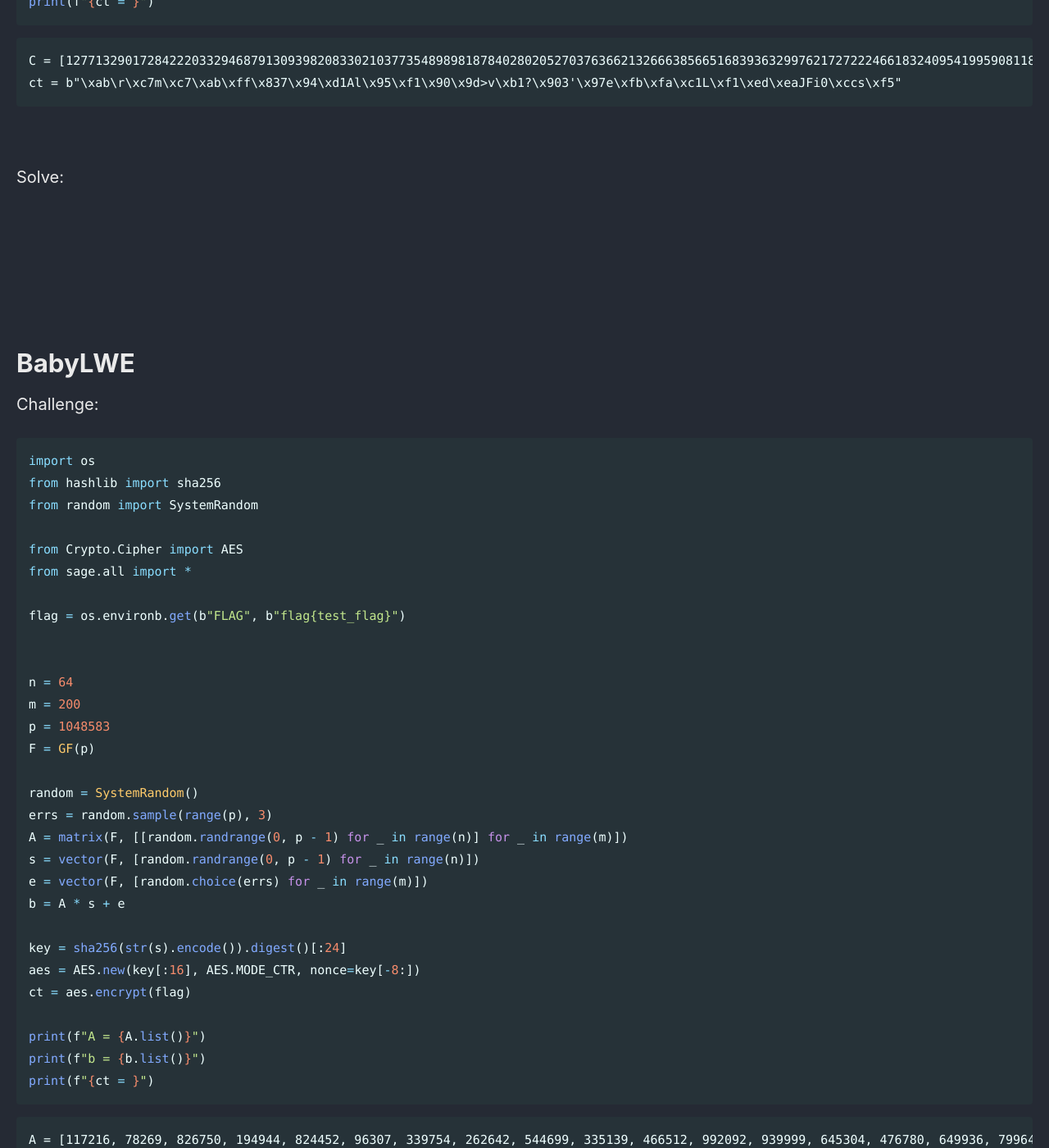
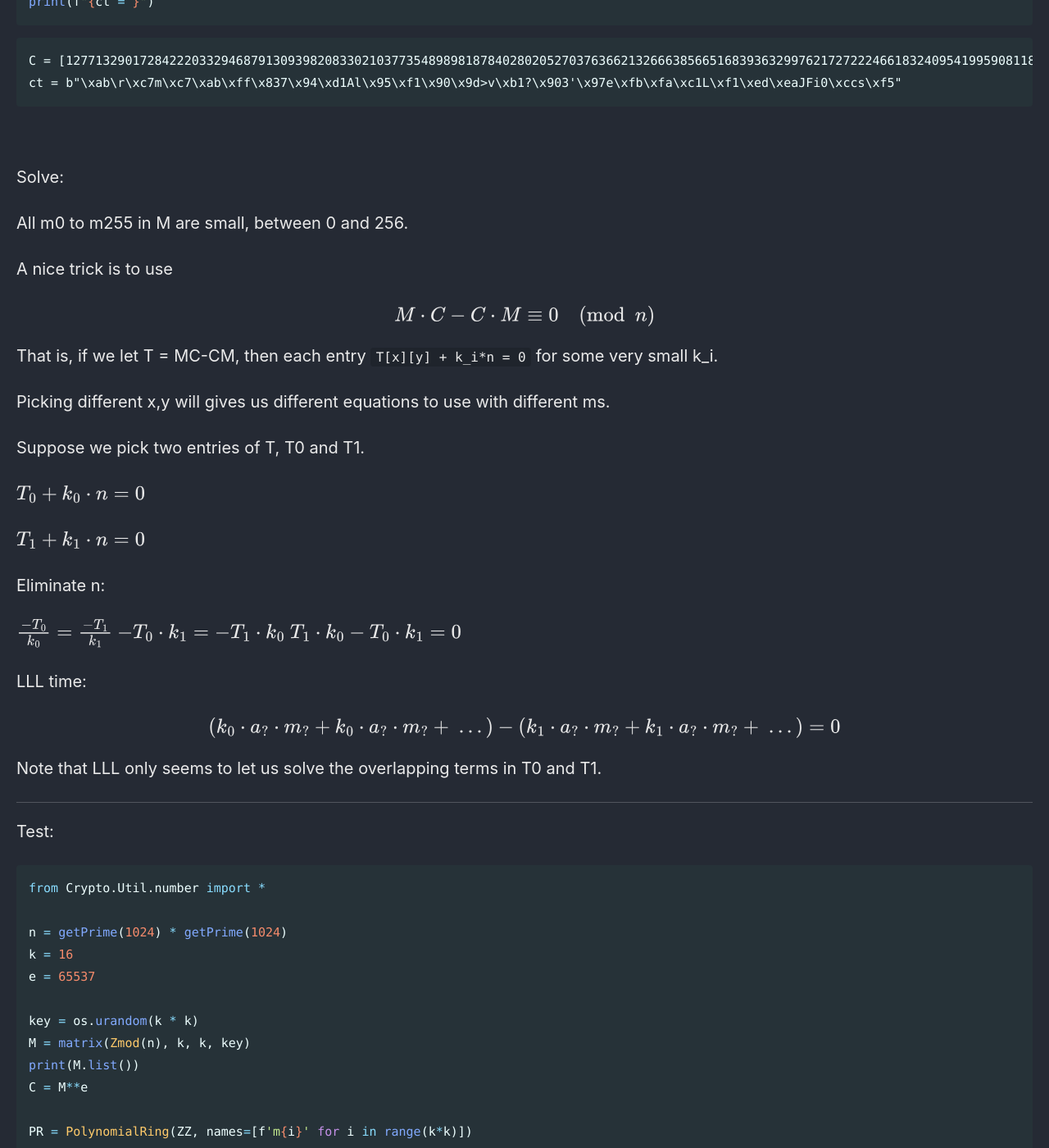
Before and after one commit to Connor-McCartney/Connor-McCartney.github.io, a Jekyll site: the page built from _pages/cryptography/other/HITCON2025.md, in a window 1280 px wide and 1400 px high, scrolled down 935 px. Shown: the whole window at 82% size. Built offline with Jekyll 4.4.1, drawn with Linux system fonts in a browser that asks for light colours; cached includes are drawn as plain includes; some of the changed text lies outside the part shown.

Commit message:
Update HITCON2025.md

````diff
--- a/_pages/cryptography/other/HITCON2025.md
+++ b/_pages/cryptography/other/HITCON2025.md
@@ -46,6 +46,99 @@ ct = b"\xab\r\xc7m\xc7\xab\xff\x837\x94\xd1Al\x95\xf1\x90\x9d>v\xb1?\x903'\x97e\
 Solve:
 
 
+
+All m0 to m255 in M are small, between 0 and 256.
+
+A nice trick is to use
+
+
+$$M \cdot C - C \cdot M \equiv 0 \pmod n$$
+
+That is, if we let T = MC-CM, then each entry `T[x][y] + k_i*n = 0` for some very small k_i.
+
+Picking different x,y will gives us different equations to use with different ms.
+
+
+Suppose we pick two entries of T, T0 and T1.
+
+$T_0 + k_0 \cdot n = 0$
+
+$T_1 + k_1 \cdot n = 0$
+
+
+Eliminate n:
+
+$$\frac{-T_0}{k_0} = \frac{-T_1}{k_1}$$
+$$-T_0 \cdot k_1 = -T_1 \cdot k_0$$
+$$T_1 \cdot k_0 -T_0 \cdot k_1 = 0$$
+
+
+LLL time:
+
+$$(k_0 \cdot a_? \cdot m_? + k_0 \cdot a_? \cdot m_? + \ ...) - (k_1 \cdot a_? \cdot m_? + k_1 \cdot a_? \cdot m_? + \ ...) = 0$$
+
+Note that LLL only seems to let us solve the overlapping terms in T0 and T1.
+
+---
+
+Test:
+
+```python
+from Crypto.Util.number import *
+
+n = getPrime(1024) * getPrime(1024)
+k = 16
+e = 65537
+
+key = os.urandom(k * k)
+M = matrix(Zmod(n), k, k, key)
+print(M.list())
+C = M**e
+
+PR = PolynomialRing(ZZ, names=[f'm{i}' for i in range(k*k)])
+ms = PR.gens()[:k*k]
+M = Matrix(k, k, ms)
+C = C.change_ring(ZZ)
+
+T = M*C - C*M
+
+T0 = T[0][1]
+T1 = T[0][0]
+
+subs_dict = {s: k for s, k in zip(ms, key)}
+real_k0 = int(-T0.subs(subs_dict)) // n
+real_k1 = int(-T1.subs(subs_dict)) // n
+assert int(T0.subs(subs_dict)) + real_k0*n == 0
+assert int(T1.subs(subs_dict)) + real_k1*n == 0
+
+print()
+print(f'{real_k0 = }')
+print(f'{real_k1 = }')
+print()
+
+assert abs(real_k0) < 1000
+assert abs(real_k1) < 1000
+
+a = T0.coefficients() + T1.coefficients()
+for row in identity_matrix(len(a)).stack(vector(a)).T.LLL():
+    if row[-1] != 0:
+        continue
+    if any(i == 0 or abs(i) > 256*1000 for i in row[:-1]):
+        continue
+
+    k1 = gcd(row[1:16])
+    if k1 == 1:
+        continue
+    print(f'{k1 = }')
+    solve = [abs(_)//k1 for _ in row[1:16]]
+    print(solve)
+    assert solve == list(key)[1:16]
+```
+
+
+<br>
+
+Full solver:
 
 
 
````
